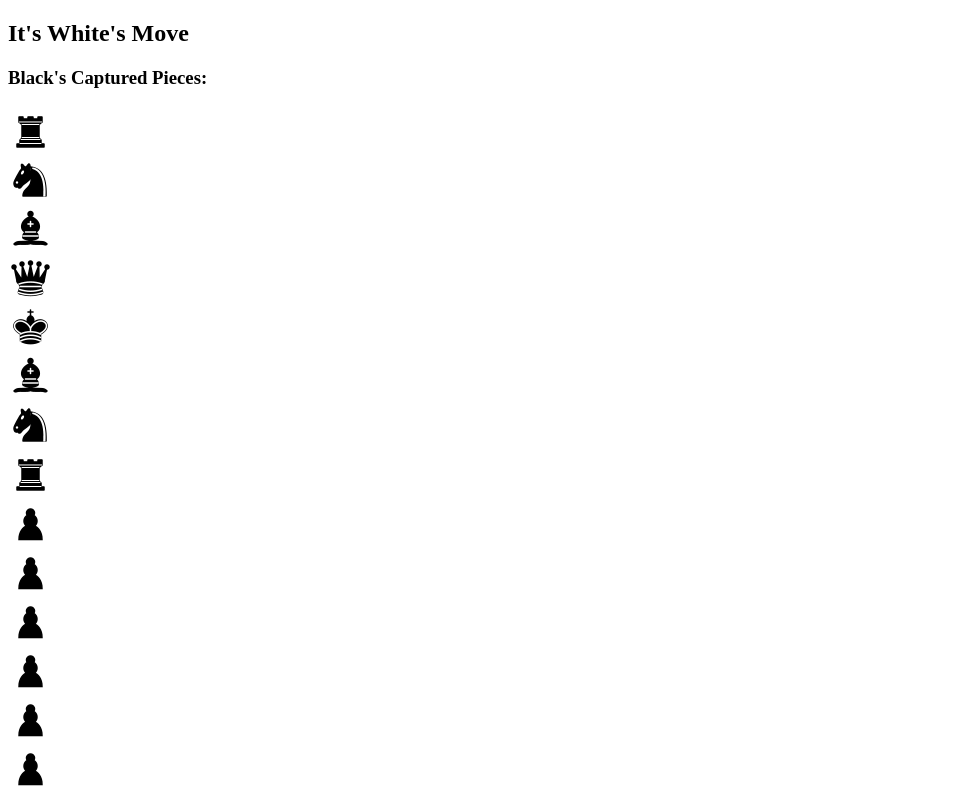
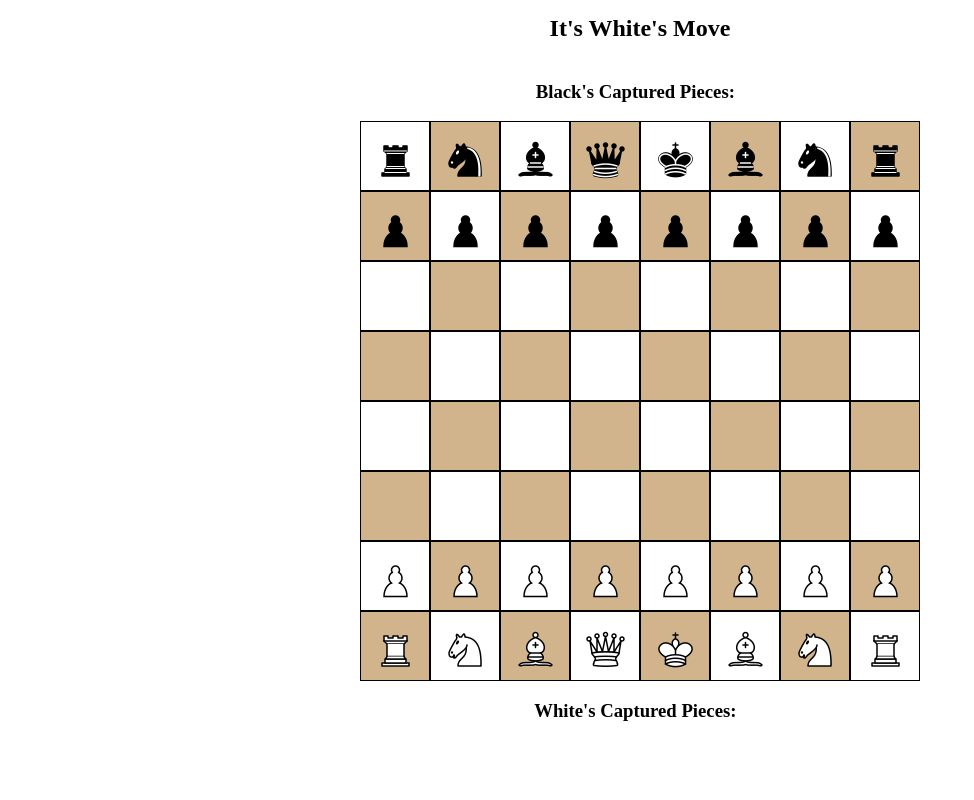
Before and after one commit to BrianARuff/chess-board, a website: page index.html in a window 1280 px wide. Shown: the top 800 px of the page, without its empty margins (0-974 px from the left). Drawn offline with Linux system fonts and the light colour scheme; the site is published under a folder, as on GitHub Pages, so addresses that start at the root find nothing.

Commit message:
changed file names for simplicity sake as I'm working on hosting the app on AWS Amplify in addition to Netlify

```diff
--- a/index.html
+++ b/index.html
@@ -4,7 +4,7 @@
   <meta charset="UTF-8">
   <meta name="viewport" content="width=device-width, initial-scale=1.0">
   <title>Play Chess</title>
-  <link rel="stylesheet" href="/chessBoard.css">
+  <link rel="stylesheet" href="index.css">
 </head>
 <body>
   <h2 id="whoseTurnIsIt">It's White's Move</h2>
@@ -76,7 +76,7 @@
     <div data-color="light" data-square="h1" id="square" ><img src="45px-Chess_rlt45.svg.png" alt="white rook" data-piece="R1" class="white" id="piece" draggable="true"></img></div>
   </main>
   <h3 id="whiteCapturedPieces">White's Captured Pieces: &nbsp;</h3>
-  <script src="/DragDropTouch.js"></script>
-  <script src="/chessBoard.js"></script>
+  <script src="DragDropTouch.js"></script>
+  <script src="index.js"></script>
 </body>
 </html>
```
Also changed, not shown: index.css (renamed from chessBoard.css), index.js (renamed from chessBoard.js).
